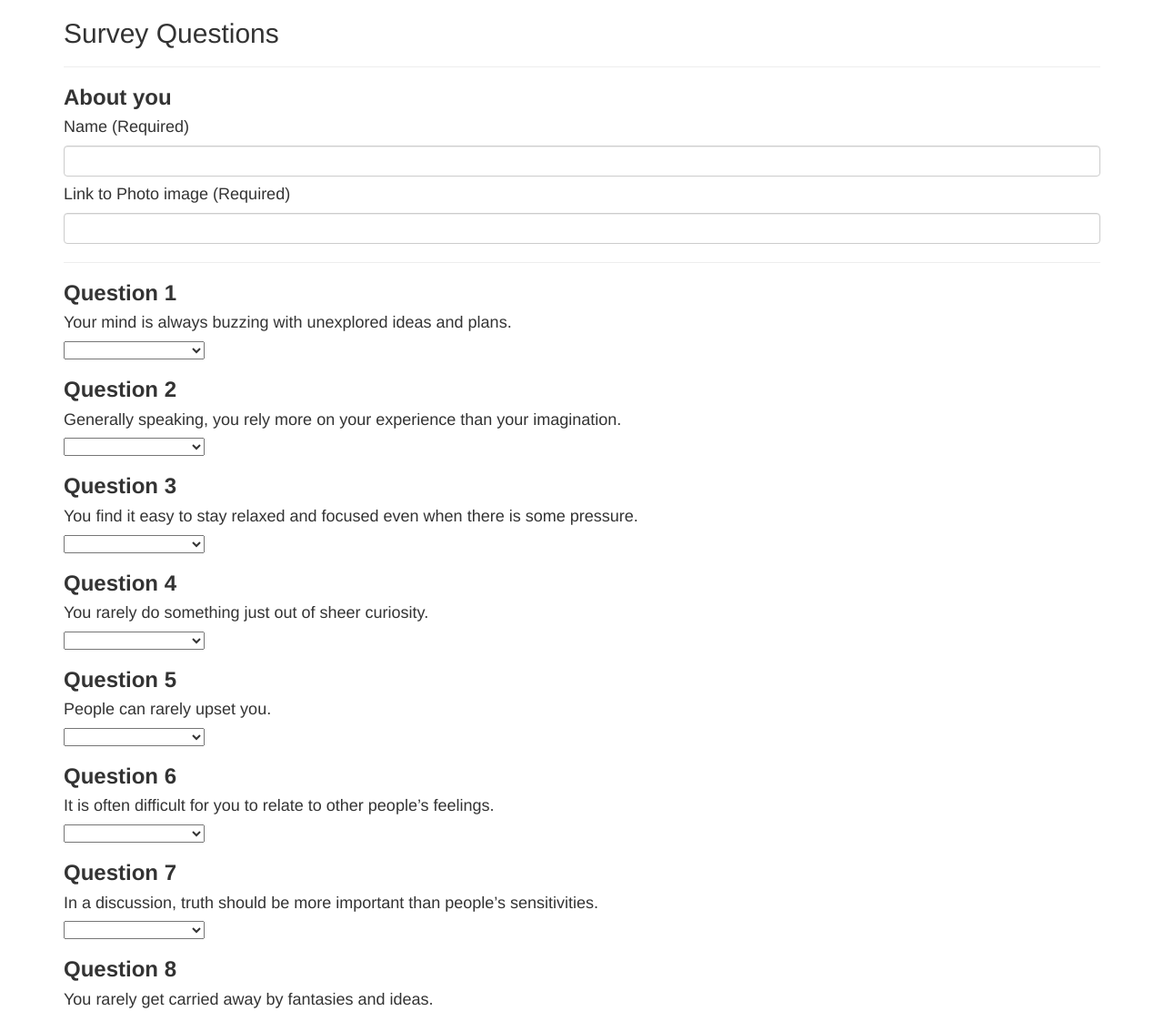
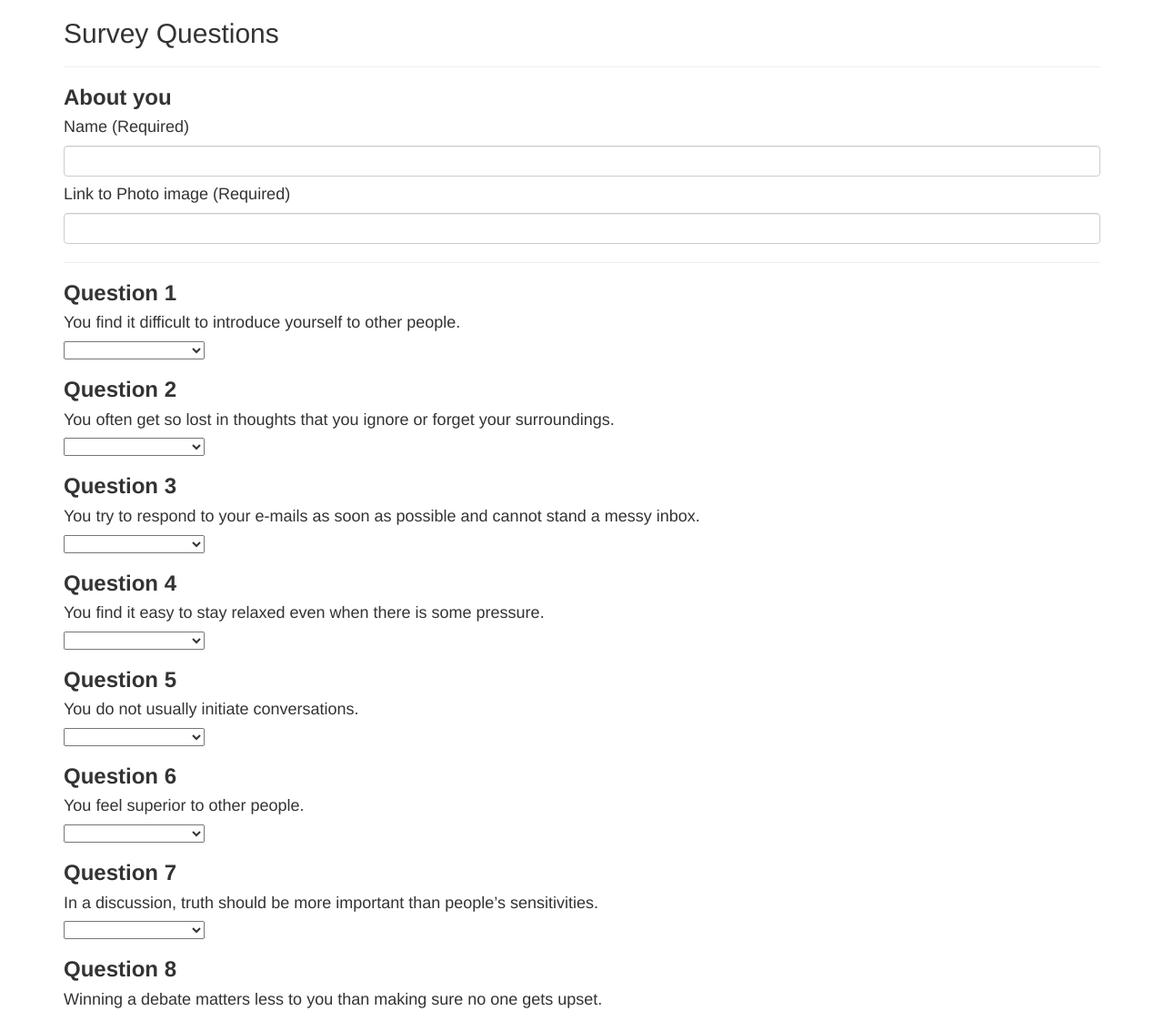
Before and after one commit to vinantinaik/findfriends, a website: page app/public/survey.html in a window 1280 px wide. Shown: the top 1111 px of the page at 91% size. Drawn offline with nearby package versions, Linux system fonts and the light colour scheme; files that its build step writes are made by us from their sources.

Commit message:
added more data

```diff
--- a/app/public/survey.html
+++ b/app/public/survey.html
@@ -32,7 +32,7 @@
         <h3>
             <strong>Question 1</strong>
         </h3>
-        <h4>Your mind is always buzzing with unexplored ideas and plans.</h4>
+        <h4>You find it difficult to introduce yourself to other people.</h4>
 
         <select class="chosen-select" id="q1">
             <option value=""></option>
@@ -47,7 +47,7 @@
             <strong>Question 2</strong>
         </h3>
 
-        <h4>Generally speaking, you rely more on your experience than your imagination.</h4>
+        <h4>You often get so lost in thoughts that you ignore or forget your surroundings.</h4>
 
         <select class="chosen-select" id="q2">
             <option value=""></option>
@@ -62,7 +62,7 @@
         </h3>
 
 
-        <h4>You find it easy to stay relaxed and focused even when there is some pressure.</h4>
+        <h4>You try to respond to your e-mails as soon as possible and cannot stand a messy inbox.</h4>
 
         <select class="chosen-select" id="q3">
             <option value=""></option>
@@ -77,7 +77,7 @@
             <strong>Question 4</strong>
         </h3>
 
-        <h4>You rarely do something just out of sheer curiosity.</h4>
+        <h4>You find it easy to stay relaxed even when there is some pressure.</h4>
 
         <select class="chosen-select" id="q4">
             <option value=""></option>
@@ -92,7 +92,7 @@
         </h3>
 
 
-        <h4>People can rarely upset you.</h4>
+        <h4>You do not usually initiate conversations.</h4>
 
         <select class="chosen-select" id="q5">
             <option value=""></option>
@@ -107,7 +107,7 @@
         </h3>
 
 
-        <h4>It is often difficult for you to relate to other people’s feelings.</h4>
+        <h4>You feel superior to other people.</h4>
 
         <select class="chosen-select" id="q6">
             <option value=""></option>
@@ -137,7 +137,7 @@
         </h3>
 
 
-        <h4>You rarely get carried away by fantasies and ideas.</h4>
+        <h4>Winning a debate matters less to you than making sure no one gets upset.</h4>
 
         <select class="chosen-select" id="q8">
             <option value=""></option>
```
Also changed, not shown: app/data/friends.js (+20 -3 lines).
